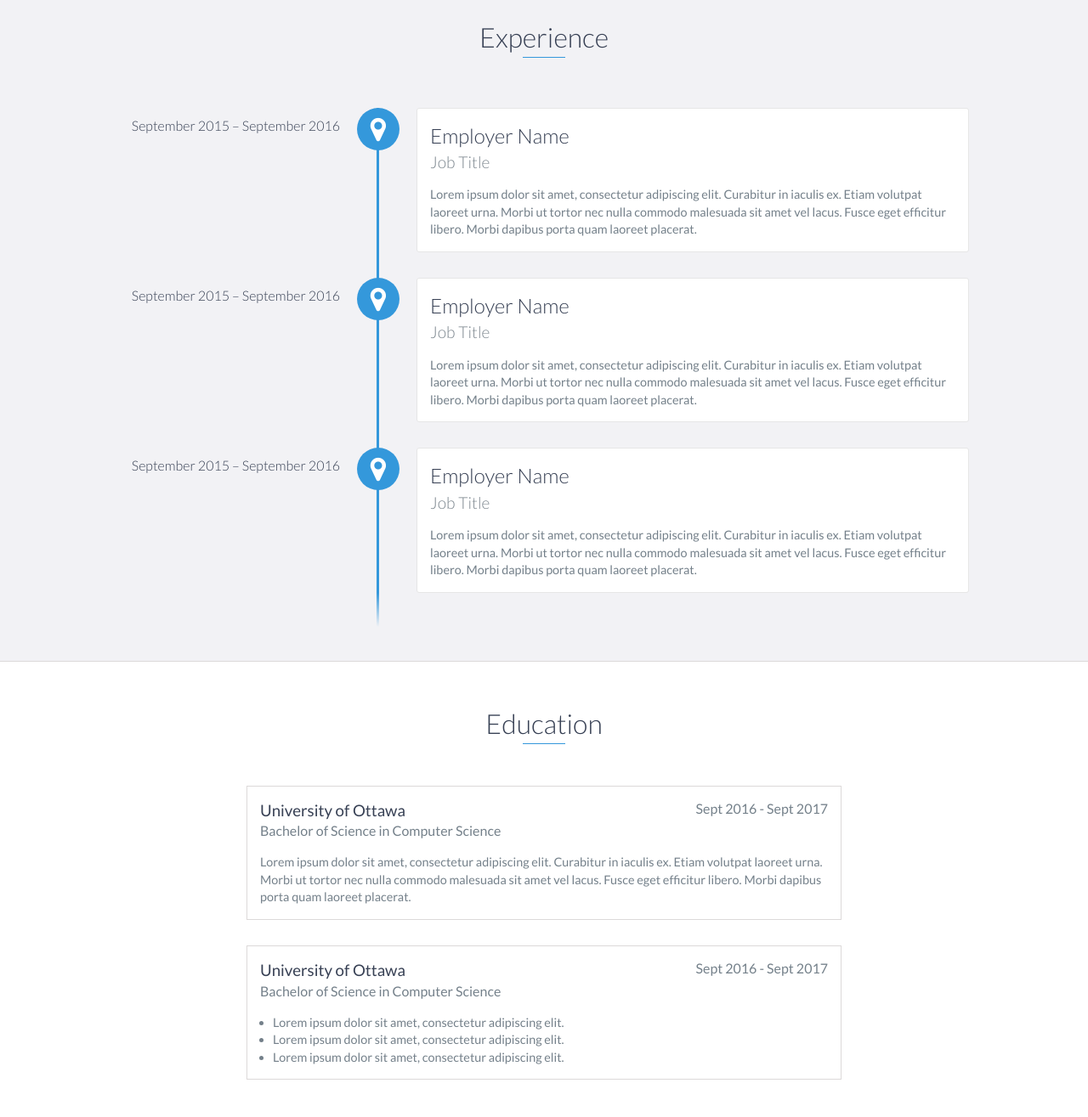
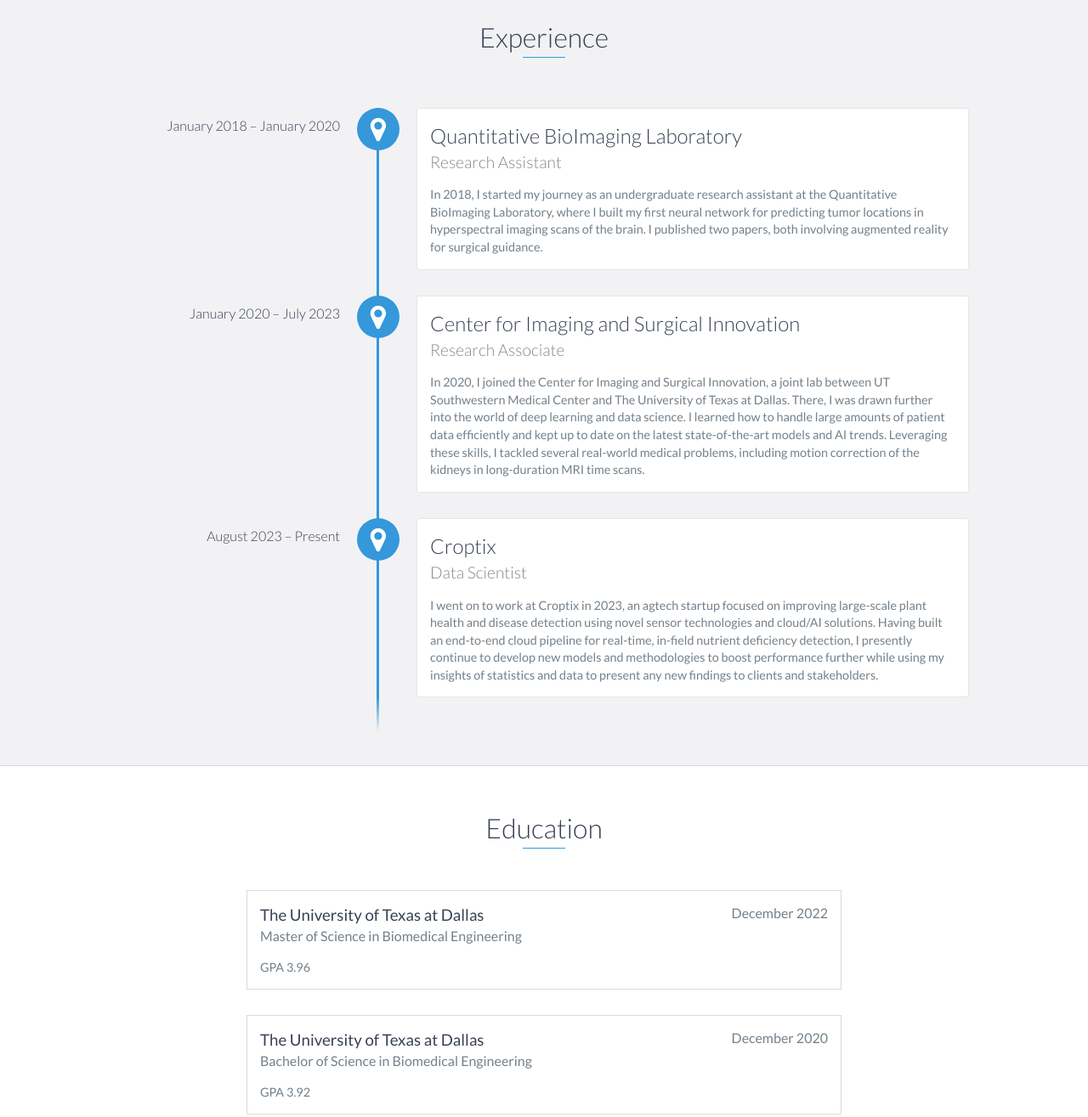
Before and after one commit to jameshuang101/portfolio, a website: page index.html in a window 1280 px wide. Shown: the part 1140-2455 px from the top of the page at 85% size. Drawn offline with nearby package versions, Linux system fonts and the light colour scheme.

Commit message:
Update index.html

```diff
--- a/index.html
+++ b/index.html
@@ -48,8 +48,8 @@
 
     <div id="lead">
         <div id="lead-content">
-            <h1>Ryan Fitzgerald</h1>
-            <h2>Software Engineer</h2>
+            <h1>James Huang</h1>
+            <h2>Data Scientist</h2>
             <a href="#" class="btn-rounded-white">Download Resume</a>
         </div>
         <!-- End #lead-content -->
@@ -73,9 +73,8 @@
                 </div>
                 <div class="col-md-8">
                     <p>
-                        Lorem ipsum dolor sit amet, consectetur adipiscing elit. Curabitur in iaculis ex. Etiam volutpat laoreet urna. Morbi ut tortor nec nulla commodo malesuada sit amet vel lacus. Fusce eget efficitur libero. Morbi dapibus porta quam laoreet placerat. Donec
-                        eu vehicula neque. Donec viverra lorem nunc, tempus euismod eros sollicitudin ut. Quisque et tincidunt libero. Donec id pharetra justo. Proin euismod lacinia dolor, eu scelerisque justo tempus pharetra. Vivamus nunc justo, finibus
-                        ut nisl sed, euismod rhoncus nulla. Proin sed magna egestas, egestas ante et, congue eros. In consequat, mauris dapibus tincidunt suscipit, ex libero aliquet diam, at maximus risus enim non leo.
+                        Hi, I'm James -- a data scientist with a background in biomedical engineering and experience in both corporate startup and academic research environments. I enjoy building end-to-end AI solutions to complex problems, especially involving disease detection and diagnoses.
+			As an engineer, I always believe that the simplest solution is the best solution. It's getting to the simplest solution that is the hard part, and only by diving into the data and gaining a deep understanding of it can you trim off all of the fat and create a truly useful tool. In my 7+ years of work, I have applied this mentality to the many AI/ML projects I have undertaken.
                     </p>
                 </div>
             </div>
@@ -86,27 +85,27 @@
     <div id="experience" class="background-alt">
         <h2 class="heading">Experience</h2>
         <div id="experience-timeline">
-            <div data-date="September 2015 – September 2016">
-                <h3>Employer Name</h3>
-                <h4>Job Title</h4>
+            <div data-date="January 2018 – January 2020">
+                <h3>Quantitative BioImaging Laboratory</h3>
+                <h4>Research Assistant</h4>
                 <p>
-                    Lorem ipsum dolor sit amet, consectetur adipiscing elit. Curabitur in iaculis ex. Etiam volutpat laoreet urna. Morbi ut tortor nec nulla commodo malesuada sit amet vel lacus. Fusce eget efficitur libero. Morbi dapibus porta quam laoreet placerat.
+                    In 2018, I started my journey as an undergraduate research assistant at the Quantitative BioImaging Laboratory, where I built my first neural network for predicting tumor locations in hyperspectral imaging scans of the brain. I published two papers, both involving augmented reality for surgical guidance.
                 </p>
             </div>
 
-            <div data-date="September 2015 – September 2016">
-                <h3>Employer Name</h3>
-                <h4>Job Title</h4>
+            <div data-date="January 2020 – July 2023">
+                <h3>Center for Imaging and Surgical Innovation</h3>
+                <h4>Research Associate</h4>
                 <p>
-                    Lorem ipsum dolor sit amet, consectetur adipiscing elit. Curabitur in iaculis ex. Etiam volutpat laoreet urna. Morbi ut tortor nec nulla commodo malesuada sit amet vel lacus. Fusce eget efficitur libero. Morbi dapibus porta quam laoreet placerat.
+                    In 2020, I joined the Center for Imaging and Surgical Innovation, a joint lab between UT Southwestern Medical Center and The University of Texas at Dallas. There, I was drawn further into the world of deep learning and data science. I learned how to handle large amounts of patient data efficiently and kept up to date on the latest state-of-the-art models and AI trends. Leveraging these skills, I tackled several real-world medical problems, including motion correction of the kidneys in long-duration MRI time scans.
                 </p>
             </div>
 
-            <div data-date="September 2015 – September 2016">
-                <h3>Employer Name</h3>
-                <h4>Job Title</h4>
+            <div data-date="August 2023 – Present">
+                <h3>Croptix</h3>
+                <h4>Data Scientist</h4>
                 <p>
-                    Lorem ipsum dolor sit amet, consectetur adipiscing elit. Curabitur in iaculis ex. Etiam volutpat laoreet urna. Morbi ut tortor nec nulla commodo malesuada sit amet vel lacus. Fusce eget efficitur libero. Morbi dapibus porta quam laoreet placerat.
+                    I went on to work at Croptix in 2023, an agtech startup focused on improving large-scale plant health and disease detection using novel sensor technologies and cloud/AI solutions. Having built an end-to-end cloud pipeline for real-time, in-field nutrient deficiency detection, I presently continue to develop new models and methodologies to boost performance further while using my insights of statistics and data to present any new findings to clients and stakeholders.
                 </p>
             </div>
         </div>
@@ -116,30 +115,22 @@
     <div id="education">
         <h2 class="heading">Education</h2>
         <div class="education-block">
-            <h3>University of Ottawa</h3>
-            <span class="education-date">Sept 2016 - Sept 2017</span>
-            <h4>Bachelor of Science in Computer Science</h4>
+            <h3>The University of Texas at Dallas</h3>
+            <span class="education-date">December 2022</span>
+            <h4>Master of Science in Biomedical Engineering</h4>
             <p>
-                Lorem ipsum dolor sit amet, consectetur adipiscing elit. Curabitur in iaculis ex. Etiam volutpat laoreet urna. Morbi ut tortor nec nulla commodo malesuada sit amet vel lacus. Fusce eget efficitur libero. Morbi dapibus porta quam laoreet placerat.
+                GPA 3.96
             </p>
         </div>
         <!-- End .education-block -->
 
         <div class="education-block">
-            <h3>University of Ottawa</h3>
-            <span class="education-date">Sept 2016 - Sept 2017</span>
-            <h4>Bachelor of Science in Computer Science</h4>
-            <ul>
-                <li>
-                    Lorem ipsum dolor sit amet, consectetur adipiscing elit.
-                </li>
-                <li>
-                    Lorem ipsum dolor sit amet, consectetur adipiscing elit.
-                </li>
-                <li>
-                    Lorem ipsum dolor sit amet, consectetur adipiscing elit.
-                </li>
-            </ul>
+            <h3>The University of Texas at Dallas</h3>
+            <span class="education-date">December 2020</span>
+            <h4>Bachelor of Science in Biomedical Engineering</h4>
+	    <p>
+                GPA 3.92
+            </p>
         </div>
         <!-- End .education-block -->
     </div>
```
